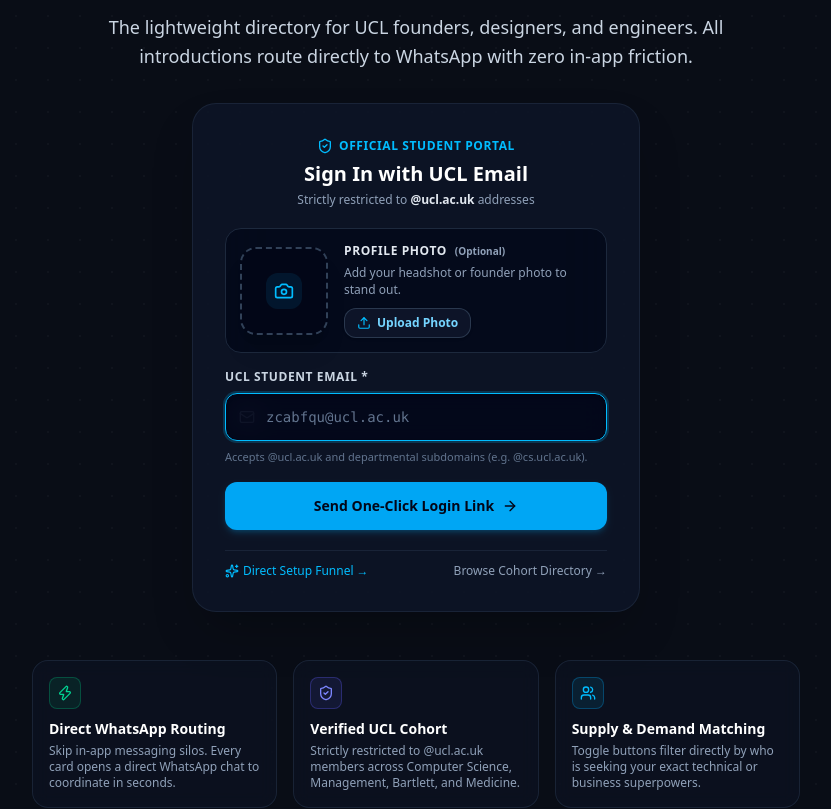
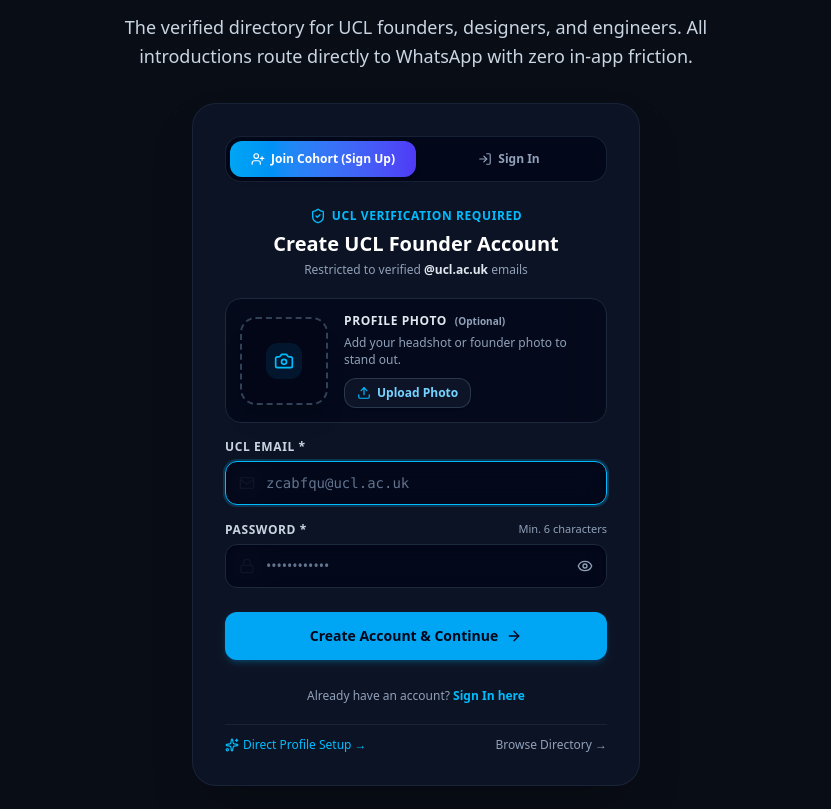
Before and after one commit to FarhanAnis005/UCL-Cofounder-Matching, a Next.js app: page / in a window 1280 px wide. Shown: the part 320-1129 px from the top of the page, without its empty margins (224-1055 px from the left). Built offline with nearby package versions, Linux system fonts and the light colour scheme; no server answers.

Commit message:
feat: switch to UCL email and password auth with zero rate limit setup

```diff
--- a/src/app/page.tsx
+++ b/src/app/page.tsx
@@ -16,23 +16,33 @@
   Users,
   Database,
   Mail,
+  Lock,
+  Eye,
+  EyeOff,
   AlertCircle,
   CheckCircle2,
   Loader2,
-  RefreshCw,
-  ExternalLink,
   LogOut,
+  UserPlus,
+  LogIn,
+  KeyRound,
+  Info,
 } from 'lucide-react';
 import { SupabaseSetupModal } from '@/components/SupabaseSetupModal';
 import { AvatarUpload } from '@/components/ui/avatar-upload';
 
+type AuthMode = 'signup' | 'signin';
+
 export default function LandingPage() {
   const router = useRouter();
+  const [authMode, setAuthMode] = useState<AuthMode>('signup');
   const [email, setEmail] = useState('');
+  const [password, setPassword] = useState('');
+  const [showPassword, setShowPassword] = useState(false);
   const [avatarUrl, setAvatarUrl] = useState('');
-  const [linkSent, setLinkSent] = useState(false);
   const [loading, setLoading] = useState(false);
   const [errorMessage, setErrorMessage] = useState('');
+  const [infoMessage, setInfoMessage] = useState('');
   const [isConfigured, setIsConfigured] = useState(false);
   const [showDbModal, setShowDbModal] = useState(false);
   const [loggedInUser, setLoggedInUser] = useState<{ id: string; email: string } | null>(null);
@@ -49,14 +59,12 @@
         }
       });
 
-      // Listen for auth changes: if the student clicks the Magic Link in any tab/window,
-      // this tab automatically detects the session and advances!
+      // Listen for auth state changes
       const {
         data: { subscription },
-      } = supabase.auth.onAuthStateChange(async (event, session) => {
+      } = supabase.auth.onAuthStateChange(async (_event, session) => {
         if (session?.user) {
           setLoggedInUser({ id: session.user.id, email: session.user.email || '' });
-          await handlePostAuthRouting(session.user.id, session.user.email || '');
         } else {
           setLoggedInUser(null);
         }
@@ -66,7 +74,7 @@
         subscription.unsubscribe();
       };
     } else {
-      // Check if user is already logged in
+      // Check if user has an existing saved profile in localStorage
       getCurrentUserProfile().then((profile) => {
         if (profile && profile.phone) {
           router.push('/feed');
@@ -78,15 +86,21 @@
   const handleSignOut = async () => {
     await signOutUser();
     setLoggedInUser(null);
-    setLinkSent(false);
     setEmail('');
+    setPassword('');
+    setErrorMessage('');
+    setInfoMessage('');
     router.refresh();
   };
 
-  const validateInput = (): boolean => {
-    const error = getUclEmailError(email);
-    if (error) {
-      setErrorMessage(error);
+  const validateInputs = (): boolean => {
+    const emailErr = getUclEmailError(email);
+    if (emailErr) {
+      setErrorMessage(emailErr);
+      return false;
+    }
+    if (!password || password.length < 6) {
+      setErrorMessage('Password must be at least 6 characters long.');
       return false;
     }
     setErrorMessage('');
@@ -101,24 +115,25 @@
         .from('profiles')
         .select('id, phone')
         .eq('id', userId)
-        .single();
+        .maybeSingle();
 
       if (profile && profile.phone) {
         router.push('/feed');
         return;
       }
     }
-    // New student without completed profile
+    // Student without completed profile
     router.push(`/setup-profile?email=${encodeURIComponent(userEmail)}`);
   };
 
-  // Send One-Click Magic Link
-  const handleSendMagicLink = async (e?: React.FormEvent) => {
-    if (e) e.preventDefault();
-    if (!validateInput()) return;
+  // Handle Sign Up
+  const handleSignUp = async (e: React.FormEvent) => {
+    e.preventDefault();
+    if (!validateInputs()) return;
 
     setLoading(true);
     setErrorMessage('');
+    setInfoMessage('');
 
     if (avatarUrl && typeof window !== 'undefined') {
       localStorage.setItem('ucl_pending_avatar', avatarUrl);
@@ -127,19 +142,18 @@
     const supabase = createClient();
 
     if (!supabase) {
-      // Demo / Preview Mode when Supabase is not linked
+      // Fallback preview mode when keys are not configured yet
       setLoading(false);
-      setLinkSent(true);
+      router.push(`/setup-profile?email=${encodeURIComponent(email.trim().toLowerCase())}`);
       return;
     }
 
     try {
-      const origin = typeof window !== 'undefined' ? window.location.origin : 'http://localhost:3000';
-      const { error } = await supabase.auth.signInWithOtp({
-        email: email.trim().toLowerCase(),
+      const cleanEmail = email.trim().toLowerCase();
+      const { data, error } = await supabase.auth.signUp({
+        email: cleanEmail,
+        password: password,
         options: {
-          shouldCreateUser: true,
-          emailRedirectTo: `${origin}/auth/callback`,
           data: {
             avatar_url: avatarUrl || undefined,
           },
@@ -147,12 +161,73 @@
       });
 
       if (error) {
+        if (error.message.toLowerCase().includes('already registered')) {
+          setErrorMessage('This UCL email is already registered. Please switch to the Sign In tab.');
+          setAuthMode('signin');
+        } else {
           setErrorMessage(error.message);
-      } else {
-        setLinkSent(true);
+        }
+        return;
+      }
+
+      // If Supabase has "Confirm email" disabled, session is returned immediately!
+      if (data.session && data.user) {
+        setLoggedInUser({ id: data.user.id, email: data.user.email || cleanEmail });
+        await handlePostAuthRouting(data.user.id, cleanEmail);
+      } else if (data.user) {
+        // If email confirmation is still turned on in their Supabase dashboard
+        setInfoMessage(
+          'Account created! If your Supabase project requires email confirmation, please check your UCL inbox. (Tip: Turn off "Confirm email" in Supabase to log in instantly without email confirmation).'
+        );
       }
     } catch (err: any) {
-      setErrorMessage(err?.message || 'Failed to send login link.');
+      setErrorMessage(err?.message || 'Failed to create account.');
+    } finally {
+      setLoading(false);
+    }
+  };
+
+  // Handle Sign In
+  const handleSignIn = async (e: React.FormEvent) => {
+    e.preventDefault();
+    if (!validateInputs()) return;
+
+    setLoading(true);
+    setErrorMessage('');
+    setInfoMessage('');
+
+    const supabase = createClient();
+
+    if (!supabase) {
+      setLoading(false);
+      router.push('/feed');
+      return;
+    }
+
+    try {
+      const cleanEmail = email.trim().toLowerCase();
+      const { data, error } = await supabase.auth.signInWithPassword({
+        email: cleanEmail,
+        password: password,
+      });
+
+      if (error) {
+        if (error.message.toLowerCase().includes('invalid login credentials')) {
+          setErrorMessage('Invalid UCL email or password. Please verify your details or create an account.');
+        } else if (error.message.toLowerCase().includes('email not confirmed')) {
+          setErrorMessage('Email not confirmed. Turn off "Confirm email" in your Supabase Auth settings for instant access.');
+        } else {
+          setErrorMessage(error.message);
+        }
+        return;
+      }
+
+      if (data.user) {
+        setLoggedInUser({ id: data.user.id, email: data.user.email || cleanEmail });
+        await handlePostAuthRouting(data.user.id, cleanEmail);
+      }
+    } catch (err: any) {
+      setErrorMessage(err?.message || 'Failed to sign in.');
     } finally {
       setLoading(false);
     }
@@ -247,11 +322,11 @@
 
         {/* Hero Subtitle */}
         <p className="mt-4 text-base sm:text-lg text-slate-300 max-w-2xl leading-relaxed">
-          The lightweight directory for UCL founders, designers, and engineers.
+          The verified directory for UCL founders, designers, and engineers.
           All introductions route directly to WhatsApp with zero in-app friction.
         </p>
 
-        {/* Dedicated UCL Auth Card: 100% Focused on Magic Link */}
+        {/* Dedicated UCL Auth Card */}
         <div className="mt-8 w-full max-w-md p-6 sm:p-8 rounded-3xl border border-slate-800/80 bg-slate-900/70 backdrop-blur-2xl shadow-2xl space-y-5 text-left">
           {loggedInUser ? (
             <div className="space-y-4 text-center py-2">
@@ -284,15 +359,53 @@
             </div>
           ) : (
             <>
-              {/* Header */}
-              <div className="text-center">
+              {/* Tab Switcher: Join Cohort vs Sign In */}
+              <div className="flex rounded-2xl bg-slate-950/80 p-1 border border-slate-800/80">
+                <button
+                  type="button"
+                  onClick={() => {
+                    setAuthMode('signup');
+                    setErrorMessage('');
+                    setInfoMessage('');
+                  }}
+                  className={`flex-1 py-2.5 rounded-xl text-xs font-bold transition-all flex items-center justify-center gap-1.5 ${
+                    authMode === 'signup'
+                      ? 'bg-gradient-to-r from-sky-500 to-indigo-600 text-white shadow-md'
+                      : 'text-slate-400 hover:text-white'
+                  }`}
+                >
+                  <UserPlus className="h-3.5 w-3.5" />
+                  <span>Join Cohort (Sign Up)</span>
+                </button>
+                <button
+                  type="button"
+                  onClick={() => {
+                    setAuthMode('signin');
+                    setErrorMessage('');
+                    setInfoMessage('');
+                  }}
+                  className={`flex-1 py-2.5 rounded-xl text-xs font-bold transition-all flex items-center justify-center gap-1.5 ${
+                    authMode === 'signin'
+                      ? 'bg-gradient-to-r from-sky-500 to-indigo-600 text-white shadow-md'
+                      : 'text-slate-400 hover:text-white'
+                  }`}
+                >
+                  <LogIn className="h-3.5 w-3.5" />
+                  <span>Sign In</span>
+                </button>
+              </div>
+
+              {/* Subheader */}
+              <div className="text-center pt-1">
                 <div className="inline-flex items-center gap-1.5 text-xs font-bold uppercase tracking-wider text-sky-400 mb-1">
                   <ShieldCheck className="h-4 w-4" />
-                  <span>Official Student Portal</span>
+                  <span>UCL Verification Required</span>
                 </div>
-                <h2 className="text-xl font-bold text-white">Sign In with UCL Email</h2>
+                <h2 className="text-xl font-bold text-white">
+                  {authMode === 'signup' ? 'Create UCL Founder Account' : 'Welcome Back'}
+                </h2>
                 <p className="text-xs text-slate-400 mt-1">
-                  Strictly restricted to <strong className="text-slate-200">@ucl.ac.uk</strong> addresses
+                  Restricted to verified <strong className="text-slate-200">@ucl.ac.uk</strong> emails
                 </p>
               </div>
 
@@ -304,21 +417,31 @@
                 </div>
               )}
 
-          {/* SCREEN 1: Enter UCL Email & Photo */}
-          {!linkSent ? (
-            <form onSubmit={handleSendMagicLink} className="space-y-4">
-              {/* Photo Upload during Sign Up */}
+              {/* Info Banner */}
+              {infoMessage && (
+                <div className="rounded-xl border border-emerald-500/40 bg-emerald-950/30 p-3 text-xs text-emerald-300 flex items-start gap-2 animate-in fade-in">
+                  <CheckCircle2 className="h-4 w-4 shrink-0 mt-0.5 text-emerald-400" />
+                  <span>{infoMessage}</span>
+                </div>
+              )}
+
+              {/* Auth Form */}
+              <form onSubmit={authMode === 'signup' ? handleSignUp : handleSignIn} className="space-y-4">
+                {/* Photo Upload ONLY during Sign Up */}
+                {authMode === 'signup' && (
                   <div className="p-3.5 rounded-2xl border border-slate-800 bg-slate-950/70">
                     <AvatarUpload
                       value={avatarUrl}
                       onChange={setAvatarUrl}
                     />
                   </div>
+                )}
 
-              <div className="space-y-2">
+                {/* Email Field */}
+                <div className="space-y-1.5">
                   <div className="flex items-center justify-between">
                     <label className="text-xs font-bold uppercase tracking-wider text-slate-300">
-                    UCL Student Email *
+                      UCL Email *
                     </label>
                     {email && (
                       <span className={`text-[11px] font-medium ${emailIsValidUcl ? 'text-emerald-400' : 'text-amber-400'}`}>
@@ -335,118 +458,121 @@
                       onChange={(e) => {
                         setEmail(e.target.value);
                         setErrorMessage('');
+                        setInfoMessage('');
                       }}
                       placeholder="zcabfqu@ucl.ac.uk"
                       required
                       autoFocus
-                    className="pl-10 h-12 bg-slate-950/80 border-slate-800 text-sm font-mono"
+                      className="pl-10 h-11 bg-slate-950/80 border-slate-800 text-sm font-mono"
                     />
                   </div>
-                <p className="text-[11px] text-slate-500">
-                  Accepts @ucl.ac.uk and departmental subdomains (e.g. @cs.ucl.ac.uk).
-                </p>
                 </div>
 
+                {/* Password Field */}
+                <div className="space-y-1.5">
+                  <div className="flex items-center justify-between">
+                    <label className="text-xs font-bold uppercase tracking-wider text-slate-300">
+                      Password *
+                    </label>
+                    {authMode === 'signup' && (
+                      <span className="text-[11px] text-slate-400">
+                        Min. 6 characters
+                      </span>
+                    )}
+                  </div>
+
+                  <div className="relative">
+                    <Lock className="absolute left-3.5 top-1/2 -translate-y-1/2 h-4 w-4 text-slate-400" />
+                    <Input
+                      type={showPassword ? 'text' : 'password'}
+                      value={password}
+                      onChange={(e) => {
+                        setPassword(e.target.value);
+                        setErrorMessage('');
+                        setInfoMessage('');
+                      }}
+                      placeholder="••••••••••••"
+                      required
+                      minLength={6}
+                      className="pl-10 pr-10 h-11 bg-slate-950/80 border-slate-800 text-sm"
+                    />
+                    <button
+                      type="button"
+                      onClick={() => setShowPassword(!showPassword)}
+                      className="absolute right-3.5 top-1/2 -translate-y-1/2 text-slate-400 hover:text-white transition-colors"
+                      tabIndex={-1}
+                    >
+                      {showPassword ? <EyeOff className="h-4 w-4" /> : <Eye className="h-4 w-4" />}
+                    </button>
+                  </div>
+                </div>
+
+                {/* Submit Button */}
                 <Button
                   type="submit"
                   disabled={loading}
-                className="w-full h-12 rounded-xl bg-sky-500 hover:bg-sky-400 text-slate-950 font-bold gap-2 text-sm shadow-md"
+                  className="w-full h-12 rounded-xl bg-sky-500 hover:bg-sky-400 text-slate-950 font-bold gap-2 text-sm shadow-md mt-2"
                 >
                   {loading ? (
                     <>
                       <Loader2 className="h-4 w-4 animate-spin" />
-                    <span>Sending Login Link...</span>
+                      <span>{authMode === 'signup' ? 'Creating Account...' : 'Signing In...'}</span>
                     </>
                   ) : (
                     <>
-                    <span>Send One-Click Login Link</span>
+                      <span>{authMode === 'signup' ? 'Create Account & Continue' : 'Sign In to Directory'}</span>
                       <ArrowRight className="h-4 w-4" />
                     </>
                   )}
                 </Button>
               </form>
-          ) : (
-            /* SCREEN 2: Magic Link Sent - Pure Click-to-Login */
-            <div className="space-y-4 animate-in fade-in duration-300">
-              <div className="rounded-2xl border border-emerald-500/30 bg-emerald-950/30 p-5 space-y-3 text-center">
-                <div className="h-12 w-12 rounded-2xl bg-emerald-500/20 border border-emerald-500/40 flex items-center justify-center text-emerald-400 mx-auto">
-                  <Mail className="h-6 w-6 animate-bounce" />
-                </div>
 
-                {avatarUrl && (
-                  <div className="inline-flex items-center gap-2 px-3 py-1 rounded-full bg-slate-900 border border-slate-800 text-xs text-slate-300 mx-auto">
-                    <img src={avatarUrl} alt="Photo attached" className="h-5 w-5 rounded-full object-cover border border-sky-400" />
-                    <span>Photo attached to profile</span>
-                  </div>
-                )}
-
-                <div>
-                  <h3 className="font-bold text-white text-base">Check Your UCL Inbox</h3>
-                  <p className="text-xs text-slate-300 mt-1">
-                    We just sent a login link to:
-                  </p>
-                  <p className="font-mono text-xs text-emerald-400 font-semibold mt-0.5 break-all">
-                    {email}
-                  </p>
-                </div>
-
-                <div className="p-3 rounded-xl bg-slate-950/80 border border-slate-800 text-xs text-slate-300 text-left space-y-1.5">
-                  <div className="flex items-center gap-1.5 text-sky-400 font-semibold">
-                    <CheckCircle2 className="h-4 w-4" />
-                    <span>Next step:</span>
-                  </div>
-                  <p className="text-slate-300">
-                    Click the <strong className="text-white">"Log In"</strong> button inside the email.
-                  </p>
-                  <p className="text-[11px] text-slate-400 pt-1">
-                    💡 This tab will automatically detect your login and advance immediately!
-                  </p>
-                </div>
-
-                {/* Radar pulse indicator */}
-                <div className="flex items-center justify-center gap-2 text-xs text-slate-400 pt-1">
-                  <span className="h-2 w-2 rounded-full bg-emerald-400 animate-ping" />
-                  <span>Waiting for login link click...</span>
-                </div>
-              </div>
-
-              {/* Actions: Resend or Change Email */}
-              <div className="flex items-center justify-between text-xs pt-1">
+              {/* Toggle Switch Prompt */}
+              <div className="pt-2 text-center text-xs text-slate-400">
+                {authMode === 'signup' ? (
+                  <span>
+                    Already have an account?{' '}
                     <button
                       type="button"
                       onClick={() => {
-                    setLinkSent(false);
+                        setAuthMode('signin');
                         setErrorMessage('');
+                        setInfoMessage('');
                       }}
-                  className="text-slate-400 hover:text-white transition-colors"
+                      className="text-sky-400 hover:underline font-semibold"
                     >
-                  &larr; Use different email
+                      Sign In here
                     </button>
-
+                  </span>
+                ) : (
+                  <span>
+                    New to UCL Cohort?{' '}
                     <button
                       type="button"
-                  onClick={() => handleSendMagicLink()}
-                  disabled={loading}
-                  className="text-sky-400 hover:underline inline-flex items-center gap-1"
+                      onClick={() => {
+                        setAuthMode('signup');
+                        setErrorMessage('');
+                        setInfoMessage('');
+                      }}
+                      className="text-sky-400 hover:underline font-semibold"
                     >
-                  <RefreshCw className="h-3 w-3" />
-                  <span>Resend link</span>
+                      Join Cohort here
                     </button>
+                  </span>
+                )}
               </div>
-            </div>
-          )}
 
-          {/* Quick Setup or Feed Entry */}
+              {/* Quick Direct Links */}
               <div className="pt-3 border-t border-slate-800/80 flex items-center justify-between text-xs text-slate-400">
                 <Link
                   href="/setup-profile"
                   className="text-sky-400 hover:text-sky-300 font-medium inline-flex items-center gap-1"
                 >
                   <Sparkles className="h-3.5 w-3.5" />
-              <span>Direct Setup Funnel &rarr;</span>
+                  <span>Direct Profile Setup &rarr;</span>
                 </Link>
                 <Link href="/feed" className="hover:text-white transition-colors">
-              Browse Cohort Directory &rarr;
+                  Browse Directory &rarr;
                 </Link>
               </div>
             </>
--- a/src/components/SupabaseSetupModal.tsx
+++ b/src/components/SupabaseSetupModal.tsx
@@ -117,10 +117,10 @@
           <div className="space-y-2 border-t border-slate-800 pt-3">
             <p className="text-xs font-semibold text-slate-200">How to activate in 60 seconds:</p>
             <ol className="list-decimal list-inside text-xs text-slate-400 space-y-1.5">
-              <li>Create a free project at <span className="text-sky-400">supabase.com</span>.</li>
-              <li>Open <strong className="text-white">SQL Editor</strong>, paste the snippet above, and click <strong className="text-white">Run</strong>.</li>
-              <li>Go to <strong className="text-white">Project Settings &gt; API</strong>, copy URL and Anon Key into <code className="text-sky-300">.env.local</code>.</li>
-              <li>Enable <strong className="text-white">Google</strong> or <strong className="text-white">LinkedIn</strong> under Authentication &gt; Providers.</li>
+              <li>Open your project at <span className="text-sky-400">supabase.com</span>.</li>
+              <li>In <strong className="text-white">SQL Editor</strong>, paste the snippet above and click <strong className="text-white">Run</strong>.</li>
+              <li>In <strong className="text-white">Authentication &gt; Providers &gt; Email</strong>, toggle OFF <strong className="text-emerald-400">"Confirm email"</strong> (allows instant registration with zero rate limits and no custom domain required).</li>
+              <li>Ensure your project URL &amp; anon key are set in Vercel / <code className="text-sky-300">.env</code>.</li>
             </ol>
           </div>
         </div>
```
Lines whose indentation alone changed are shown as unchanged.
